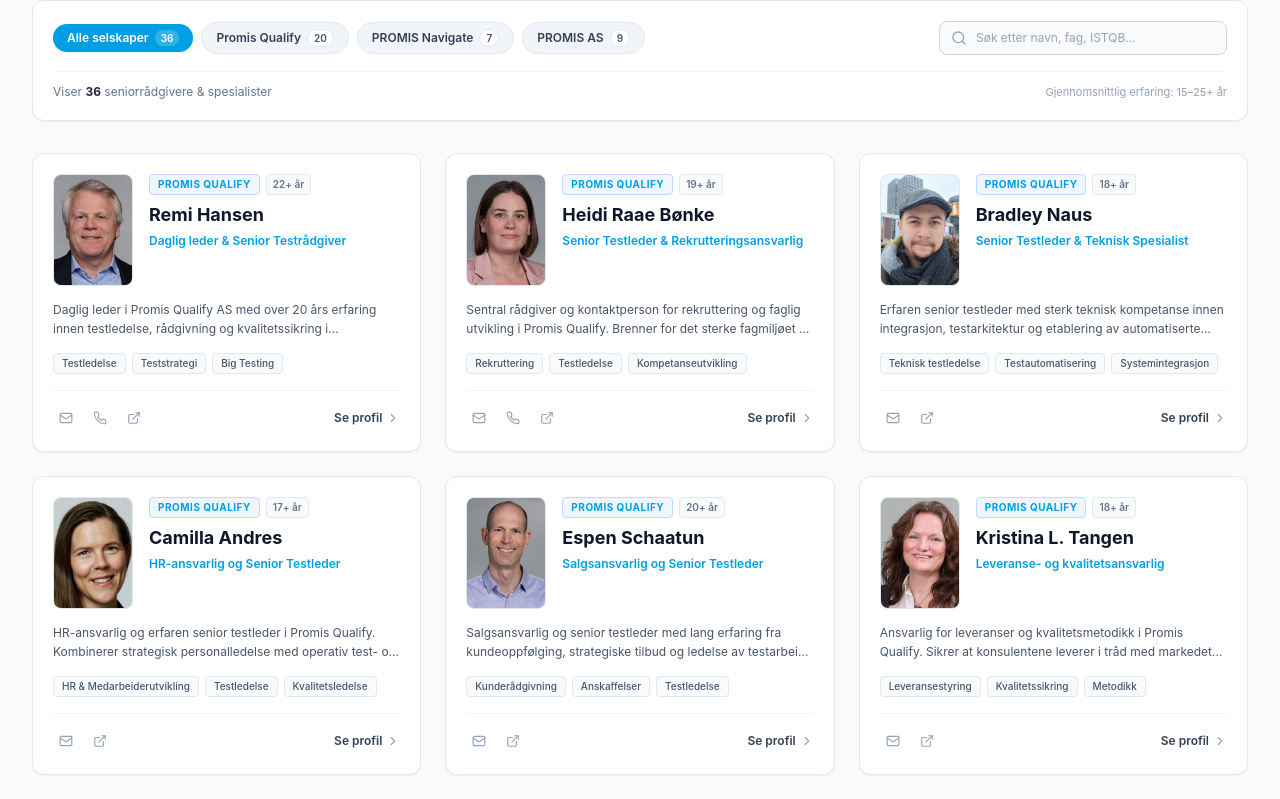
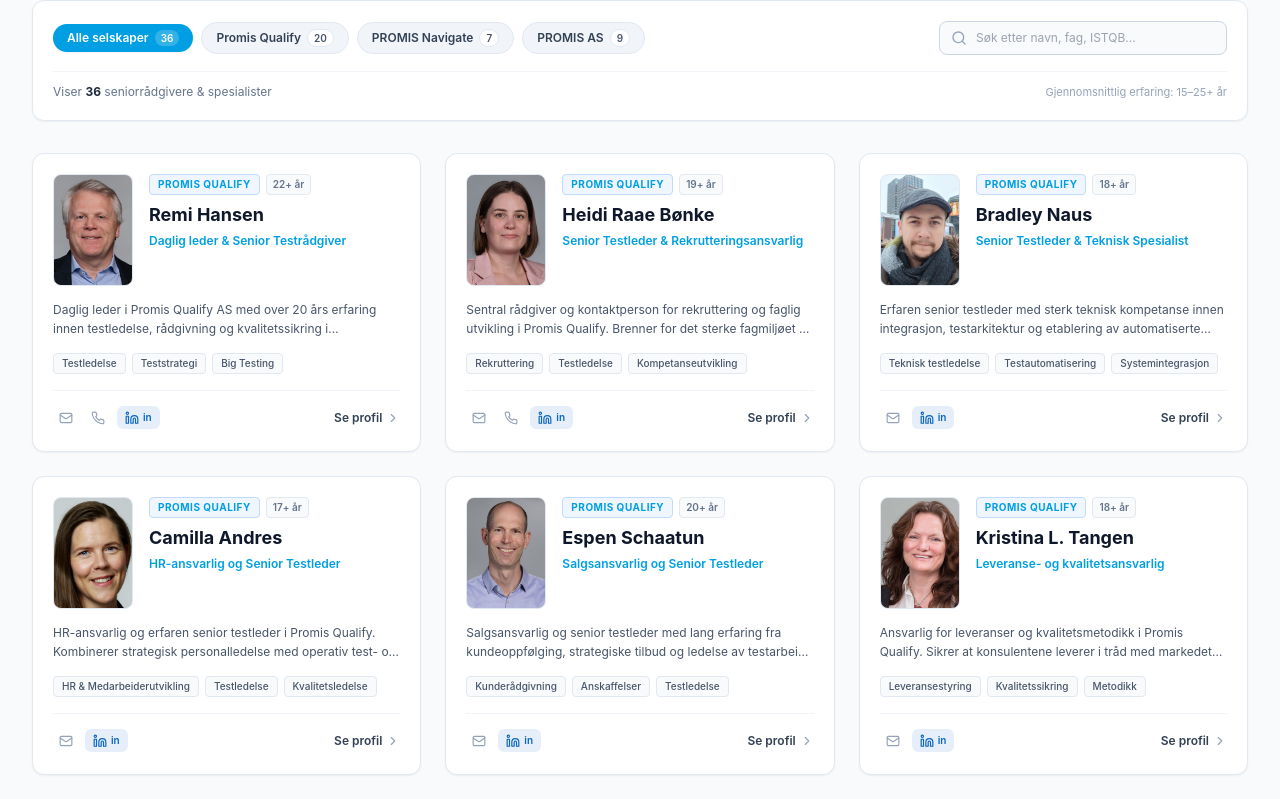
Before and after one commit to bradnaus-git/Promis-Qualify, a Next.js app: page /promis-familien in a window 1280 px wide. Shown: the part 758-1557 px from the top of the page. Built offline with nearby package versions, Linux system fonts and the light colour scheme.

Commit message:
feat(ui): add native LinkedIn badge widgets to employee cards and profile modals

```diff
--- a/src/components/EmployeeGallery.tsx
+++ b/src/components/EmployeeGallery.tsx
@@ -3,7 +3,7 @@
 import React, { useState, useMemo } from "react";
 import { useLanguage } from "@/context/LanguageContext";
 import { EMPLOYEES_DATA, Employee } from "@/data/employees";
-import { Search, Mail, Phone, ExternalLink, Award, Briefcase, Filter, X, ChevronRight, UserCheck } from "lucide-react";
+import { Search, Mail, Phone, ExternalLink, Award, Briefcase, Filter, X, ChevronRight, UserCheck, Linkedin } from "lucide-react";
 
 interface EmployeeGalleryProps {
   initialCompanyFilter?: string;
@@ -246,11 +246,11 @@
 
                 {/* Card Footer: Actions */}
                 <div className="pt-3.5 border-t border-slate-100 flex items-center justify-between">
-                  <div className="flex items-center gap-2">
+                  <div className="flex items-center gap-1.5">
                     {emp.email && (
                       <a
                         href={`mailto:${emp.email}`}
-                        className="p-1.5 rounded text-slate-400 hover:text-[#009FE3] hover:bg-slate-50 transition-colors"
+                        className="p-1.5 rounded-md text-slate-400 hover:text-[#009FE3] hover:bg-slate-100 transition-colors"
                         title={emp.email}
                         aria-label={`Send e-post til ${emp.name}`}
                       >
@@ -260,7 +260,7 @@
                     {emp.phone && (
                       <a
                         href={`tel:${emp.phone.replace(/\s+/g, "")}`}
-                        className="p-1.5 rounded text-slate-400 hover:text-[#009FE3] hover:bg-slate-50 transition-colors"
+                        className="p-1.5 rounded-md text-slate-400 hover:text-[#009FE3] hover:bg-slate-100 transition-colors"
                         title={emp.phone}
                         aria-label={`Ring ${emp.name}`}
                       >
@@ -272,11 +272,12 @@
                         href={emp.linkedIn}
                         target="_blank"
                         rel="noopener noreferrer"
-                        className="p-1.5 rounded text-slate-400 hover:text-[#009FE3] hover:bg-slate-50 transition-colors"
-                        title="LinkedIn profil"
+                        className="inline-flex items-center gap-1 px-2 py-1 rounded-md bg-[#0A66C2]/10 hover:bg-[#0A66C2] text-[#0A66C2] hover:text-white transition-all text-[11px] font-semibold group/li"
+                        title={`LinkedIn: ${emp.name}`}
                         aria-label={`LinkedIn profil for ${emp.name}`}
                       >
-                        <ExternalLink className="w-3.5 h-3.5" />
+                        <Linkedin className="w-3.5 h-3.5" />
+                        <span className="font-semibold text-[10px]">in</span>
                       </a>
                     )}
                   </div>
@@ -397,23 +398,36 @@
 
             {/* Modal Direct Contact */}
             <div className="pt-4 border-t border-slate-200 flex flex-col sm:flex-row items-stretch sm:items-center justify-between gap-3">
-              <div className="flex items-center gap-3">
+              <div className="flex flex-wrap items-center gap-2.5">
                 {selectedEmployee.email && (
                   <a
                     href={`mailto:${selectedEmployee.email}`}
-                    className="flex items-center gap-1.5 text-xs font-semibold text-slate-700 hover:text-[#009FE3]"
+                    className="inline-flex items-center gap-1.5 px-2.5 py-1.5 rounded-lg bg-slate-100 hover:bg-slate-200 text-xs font-medium text-slate-700 hover:text-slate-900 transition-colors"
                   >
-                    <Mail className="w-4 h-4 text-[#009FE3]" />
-                    <span>{selectedEmployee.email}</span>
+                    <Mail className="w-3.5 h-3.5 text-[#009FE3]" />
+                    <span className="truncate max-w-[150px] sm:max-w-none">{selectedEmployee.email}</span>
                   </a>
                 )}
                 {selectedEmployee.phone && (
                   <a
                     href={`tel:${selectedEmployee.phone.replace(/\s+/g, "")}`}
-                    className="flex items-center gap-1.5 text-xs font-semibold text-slate-700 hover:text-[#009FE3]"
+                    className="inline-flex items-center gap-1.5 px-2.5 py-1.5 rounded-lg bg-slate-100 hover:bg-slate-200 text-xs font-medium text-slate-700 hover:text-slate-900 transition-colors"
                   >
-                    <Phone className="w-4 h-4 text-[#009FE3]" />
+                    <Phone className="w-3.5 h-3.5 text-[#009FE3]" />
                     <span>{selectedEmployee.phone}</span>
+                  </a>
+                )}
+                {selectedEmployee.linkedIn && (
+                  <a
+                    href={selectedEmployee.linkedIn}
+                    target="_blank"
+                    rel="noopener noreferrer"
+                    className="inline-flex items-center gap-1.5 px-3 py-1.5 rounded-lg bg-[#0A66C2] hover:bg-[#084e96] text-white text-xs font-semibold transition-all shadow-sm"
+                    title={`LinkedIn: ${selectedEmployee.name}`}
+                  >
+                    <Linkedin className="w-3.5 h-3.5" />
+                    <span>{lang === "no" ? "Se LinkedIn-profil" : "View LinkedIn Profile"}</span>
+                    <ExternalLink className="w-3 h-3 opacity-75" />
                   </a>
                 )}
               </div>
@@ -421,7 +435,7 @@
               <a
                 href="#contact"
                 onClick={() => setSelectedEmployee(null)}
-                className="px-4 py-2 rounded-md bg-[#009FE3] hover:bg-[#0088C5] text-white text-xs font-semibold text-center transition-all shadow-sm"
+                className="px-4 py-2 rounded-lg bg-[#009FE3] hover:bg-[#0088C5] text-white text-xs font-semibold text-center transition-all shadow-sm shrink-0"
               >
                 {lang === "no" ? "Forespør oppdrag" : "Request Consultant"}
               </a>
```
